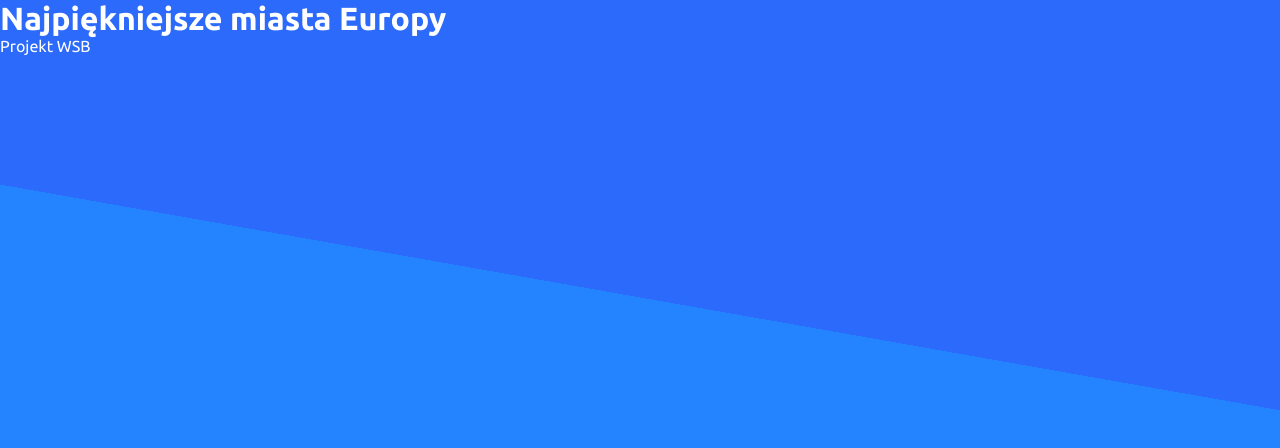
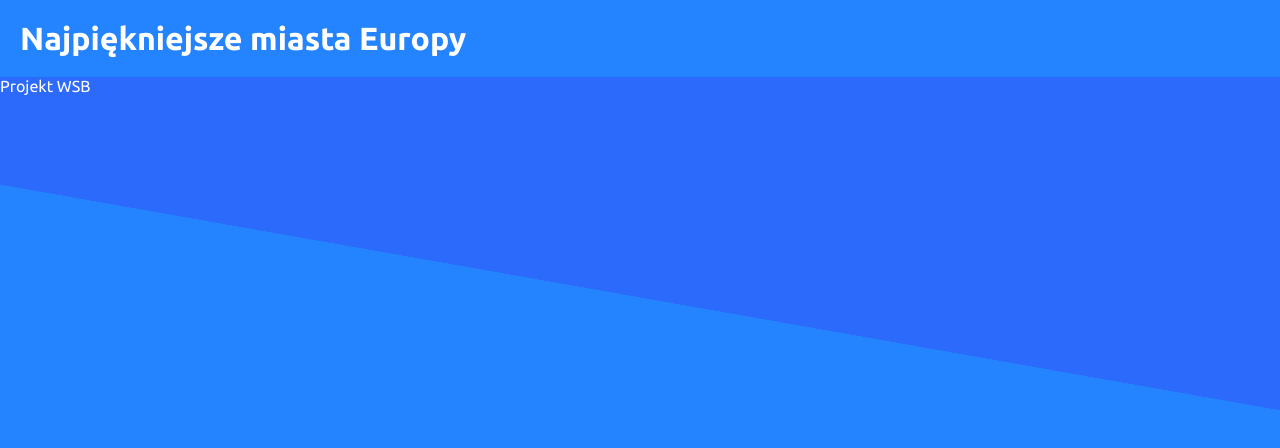
Before and after one commit to monika-sulecka/WSB, a plain HTML site: page index.html in a window 1280 px wide. Drawn offline with Linux system fonts and the light colour scheme.

Commit message:
dodaj kod css i link w pliku index.html

```diff
--- a/style.css
+++ b/style.css
@@ -11,3 +11,8 @@ body {
     color: #fff;
     background: linear-gradient(10deg, #2483ff 60%, #2c6afb 60%);
 }
+
+header {
+    padding: 20px;
+    background-color: #2483ff;
+}
```
